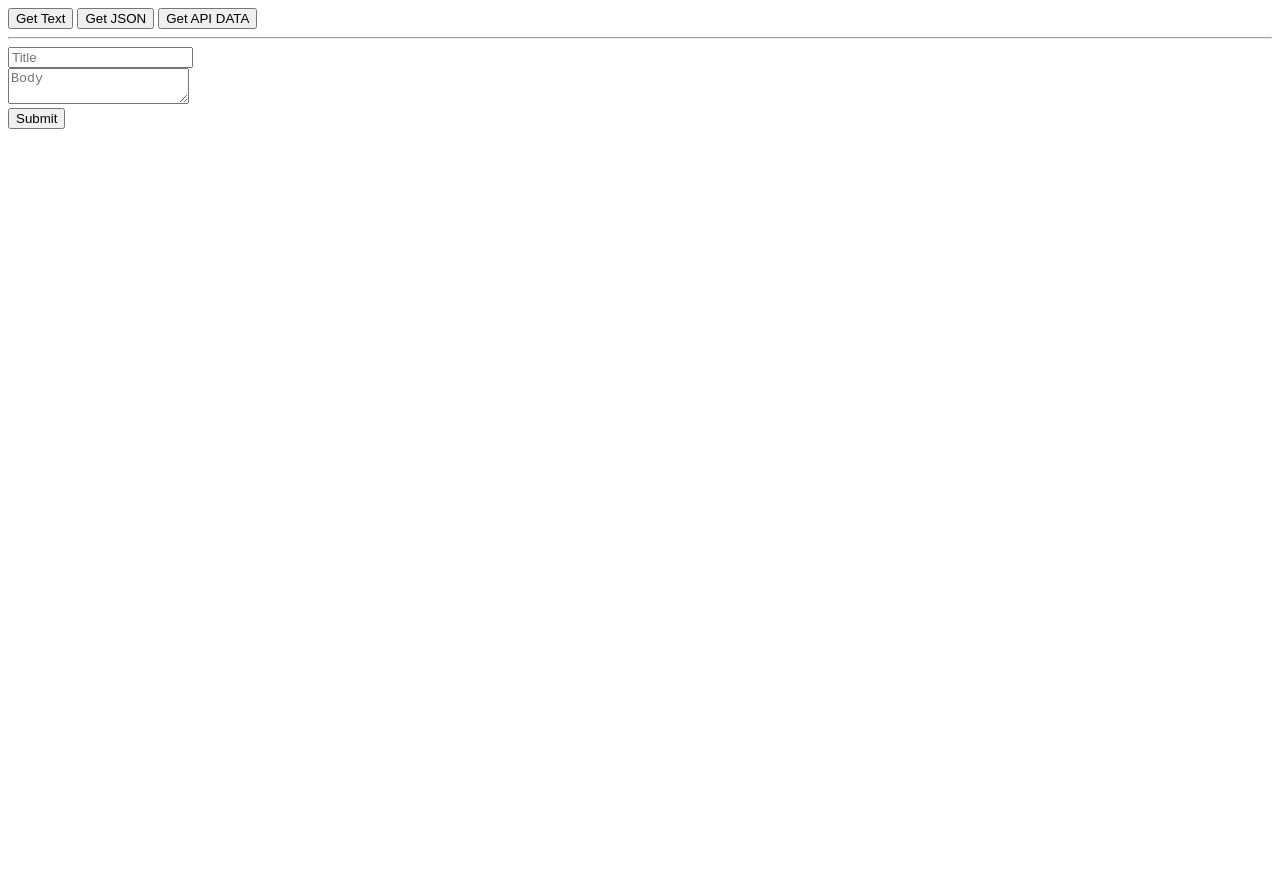
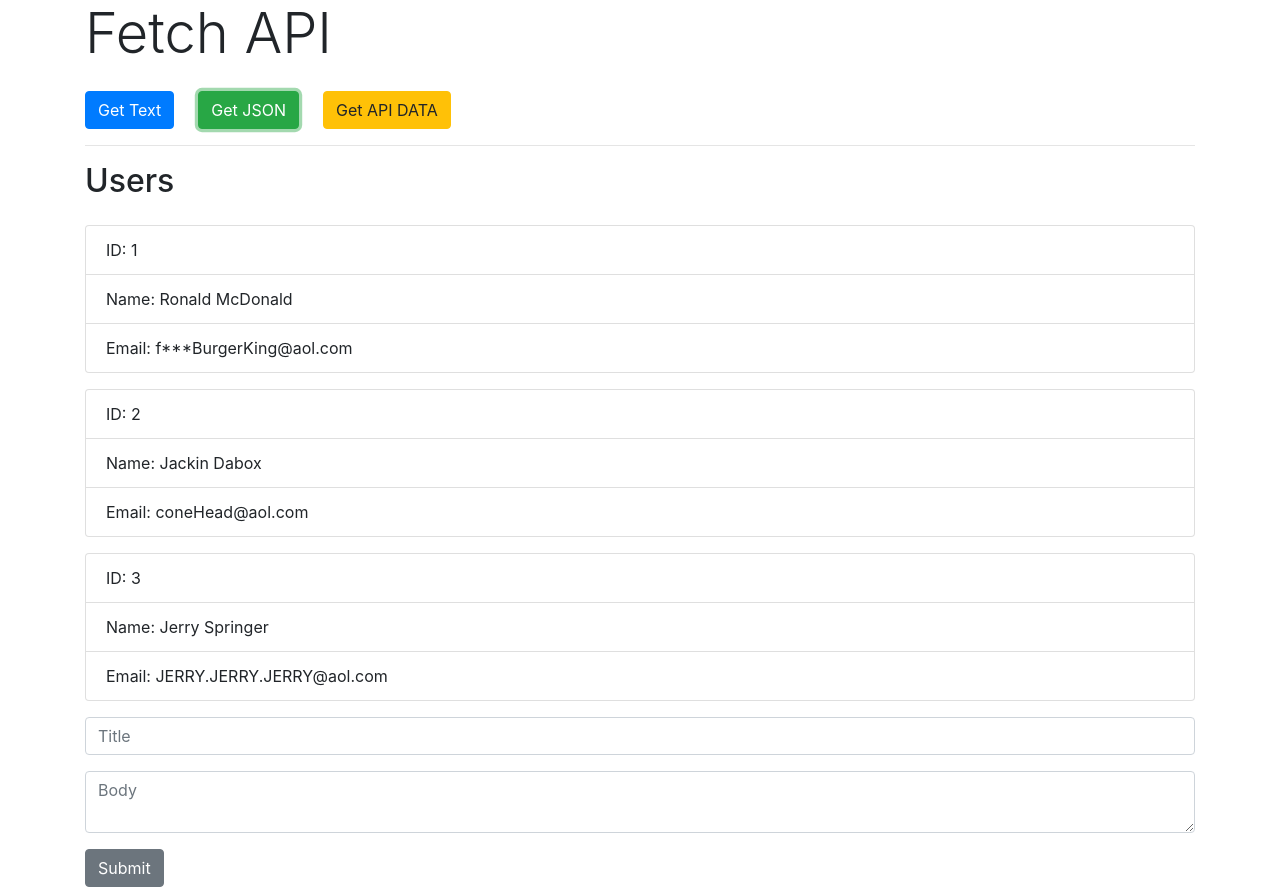
Before and after one commit to PabloJ22/Fetch-API, a plain HTML site: page index.html in a window 1280 px wide. Both pictures are taken after a click on the button "Get JSON". Before the commit the page ends 800 px from the top, so only its background shows below. Drawn offline with nearby package versions, Linux system fonts and the light colour scheme.

Commit message:
added css for page, page form and data.

```diff
--- a/index.html
+++ b/index.html
@@ -6,24 +6,32 @@
   <meta name="viewport" content="width=device-width, initial-scale=1.0">
   <meta http-equiv="X-UA-Compatible" content="ie=edge">
   <title>Fetch API</title>
+  <link rel="stylesheet" href="https://stackpath.bootstrapcdn.com/bootstrap/4.3.1/css/bootstrap.min.css"
+    integrity="sha384-ggOyR0iXCbMQv3Xipma34MD+dH/1fQ784/j6cY/iJTQUOhcWr7x9JvoRxT2MZw1T" crossorigin="anonymous">
+
 </head>
 
 <body>
-  <button id="getText">Get Text</button>
-  <button id="getUsers">Get JSON</button>
-  <button id="getPosts">Get API DATA</button>
+  <div class="container">
+    <h1 class="display-4 mb-4">Fetch API</h1>
+    <div class="d-flex">
+      <button class="btn btn-primary mr-4" id="getText">Get Text</button>
+      <button class="btn btn-success mr-4" id="getUsers">Get JSON</button>
+      <button class="btn btn-warning mr-4" id="getPosts">Get API DATA</button>
+    </div>
     <hr>
     <div id="outPut"></div>
     <form id="addPost">
-    <div>
-      <input type="text" id="title" placeholder="Title">
+      <div class="form-group">
+        <input class="form-control" type="text" id="title" placeholder="Title">
       </div>
       <form id="addPost">
-      <div>
-        <textarea type="submit" id="body" placeholder="Body"></textarea>
+        <div class="form-group">
+          <textarea class="form-control" type="submit" id="body" placeholder="Body"></textarea>
         </div>
-      <input type="submit" value="Submit">
+        <input class="btn btn-secondary" type="submit" value="Submit">
       </form>
+  </div>
 
 
 
@@ -43,17 +51,17 @@
         .catch((err) => console.log(err));
     }
 
-      function getText() {
+    function getUsers() {
       fetch('users.json')
         .then((res) => res.json())
         .then((data) => {
-            let outPut = '<h2>Users</h2>';
+          let outPut = '<h2 class="mb-4" >Users</h2>';
           data.forEach(function (user) {
             outPut += `
-            <ul>
-               <li>ID: ${user.id}</li>
-               <li>Name: ${user.name}</li>
-               <li>Email: ${user.email}</li>
+            <ul class="list-group mb-3">
+               <li class="list-group-item" >ID: ${user.id}</li>
+               <li class="list-group-item" >Name: ${user.name}</li>
+               <li class="list-group-item" >Email: ${user.email}</li>
             </ul>
             `;
           });
@@ -66,10 +74,10 @@
       fetch('https://jsonplaceholder.typicode.com/posts')
         .then((res) => res.json())
         .then((data) => {
-            let outPut = '<h2>Posts</h2>';
+          let outPut = '<h2 class="mb-4">Posts</h2>';
           data.forEach(function (post) {
             outPut += `
-            <div>
+            <div class="card card-body mb-3" >
               <h3>${post.title}</h3>
               <p>${post.body}</p>
             </div>
```
Lines whose indentation alone changed are shown as unchanged.
